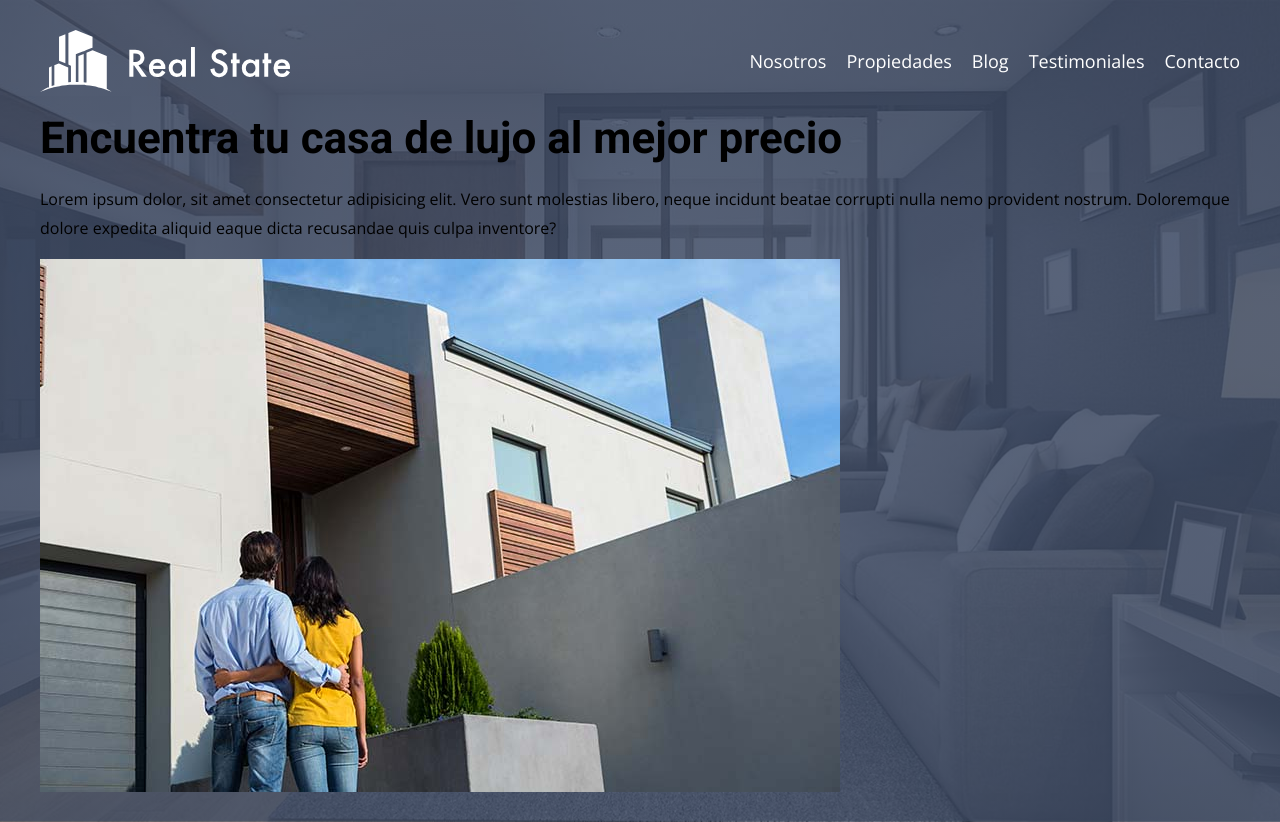
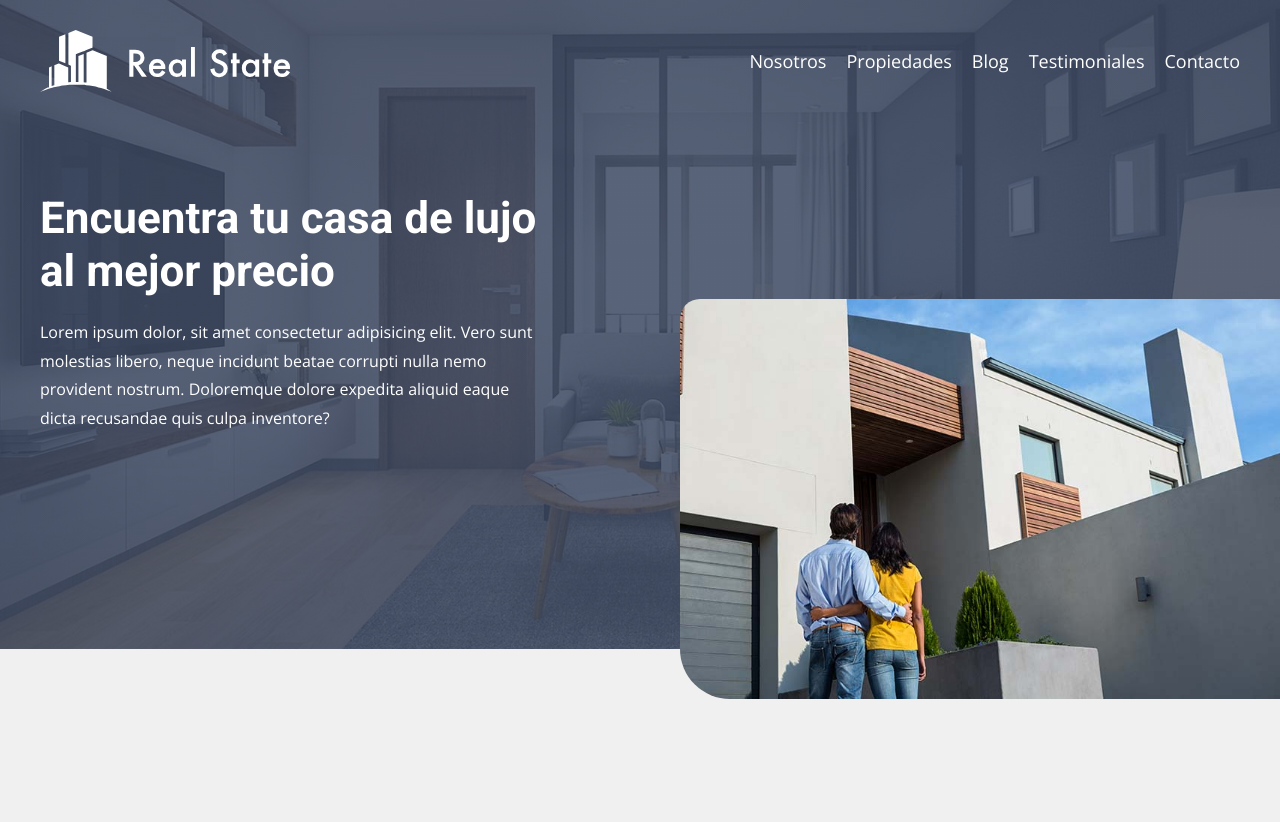
Before and after one commit to HenryTene/realState, a website: page index.html in a window 1280 px wide. After the commit the page ends 800 px from the top, so only its background shows below. Drawn offline with nearby package versions, Linux system fonts and the light colour scheme; files that its build step writes are made by us from their sources; files whose address does not match are found by name.

Commit message:
:art: Se agregan estilos finales  al header

```diff
--- a/index.html
+++ b/index.html
@@ -1,5 +1,6 @@
 <!DOCTYPE html>
 <html lang="en">
+
 <head>
     <meta charset="UTF-8">
     <meta http-equiv="X-UA-Compatible" content="IE=edge">
@@ -7,9 +8,11 @@
     <title>Real State</title>
     <link rel="preconnect" href="https://fonts.googleapis.com">
     <link rel="preconnect" href="https://fonts.gstatic.com" crossorigin>
-    <link href="https://fonts.googleapis.com/css2?family=Open+Sans:wght@400;700&family=Roboto:wght@400;700&display=swap" rel="stylesheet">
+    <link href="https://fonts.googleapis.com/css2?family=Open+Sans:wght@400;700&family=Roboto:wght@400;700&display=swap"
+        rel="stylesheet">
     <link rel="stylesheet" href="build/css/app.css">
 </head>
+
 <body>
     <header class="header">
         <div class="header__barra contenedor">
@@ -24,18 +27,26 @@
                 <a href="#" class="navegacion__link">Contacto</a>
             </nav>
         </div>
-        <header class="header__contenido contenedor">
+
+        <div class="contenedor">
+            <div class="header__contenido ">
                 <h1 class="header__heading">
                     Encuentra tu casa de lujo al mejor precio
                 </h1>
                 <p class="header__texto">
-                Lorem ipsum dolor, sit amet consectetur adipisicing elit. Vero sunt molestias libero, neque incidunt beatae corrupti nulla nemo provident nostrum. Doloremque dolore expedita aliquid eaque dicta recusandae quis culpa inventore?
+                    Lorem ipsum dolor, sit amet consectetur adipisicing elit. Vero sunt molestias libero, neque incidunt
+                    beatae corrupti nulla nemo provident nostrum. Doloremque dolore expedita aliquid eaque dicta
+                    recusandae quis culpa inventore?
                 </p>
 
                 <img src="build/img/imagenHeader.jpg" alt="imagen header" class="header__imagen">
 
-        </header>
+            </div>
+
+        </div>
+
     </header>
 
 </body>
+
 </html>
--- a/src/scss/ui/header/_header.scss
+++ b/src/scss/ui/header/_header.scss
@@ -2,15 +2,18 @@
 @use "base/mixins" as m;
 
 .header {
-  background-image: linear-gradient(
-      to right,
-      transparentize(v.$primario, .15) 0%,
-      transparentize(v.$primario, .15) 100%
-    ),
+  background-image: linear-gradient(to right,
+      transparentize(v.$primario, 0.15) 0%,
+      transparentize(v.$primario, 0.15) 100%),
     url(../img/header_bg.jpg);
   background-size: cover;
   background-position: center;
   padding: 3rem 0;
+  position: relative;
+
+  @include m.tablet {
+    padding: 3rem 0 20rem 0;
+  }
 
   &__barra {
     display: flex;
@@ -25,6 +28,50 @@
 
   &__logo {
     width: 25rem;
+  }
+
+  &__contenido {
+    @include m.tablet {
+      margin-top: 10rem;
+      max-width: 50rem;
+    }
+  }
+
+  &__heading {
+    color: v.$blanco;
+    text-align: center;
+
+    @include m.tablet {
+      text-align: left;
+    }
+  }
+
+  &__texto {
+    color: v.$blanco;
+    display: none;
+
+    @include m.tablet {
+      display: block;
+    }
+  }
+
+  &__imagen {
+    display: none;
+
+    @include m.tablet {
+      display: block;
+      position: absolute;
+      right: 0;
+      bottom: -5rem;
+      max-width: 35rem;
+
+      border-top-left-radius: 2rem;
+      border-bottom-left-radius: 5rem;
+    }
+
+    @include m.desktopXL {
+      max-width: 60rem;
+    }
   }
 }
 
@@ -48,6 +95,7 @@
     &:last-of-type {
       margin-bottom: 0;
     }
+
     @include m.tablet {
       margin-bottom: 0;
     }
```
Also changed, not shown: src/scss/ui/header/_index.scss (line endings or trailing spaces). Lines whose indentation alone changed are shown as unchanged.
